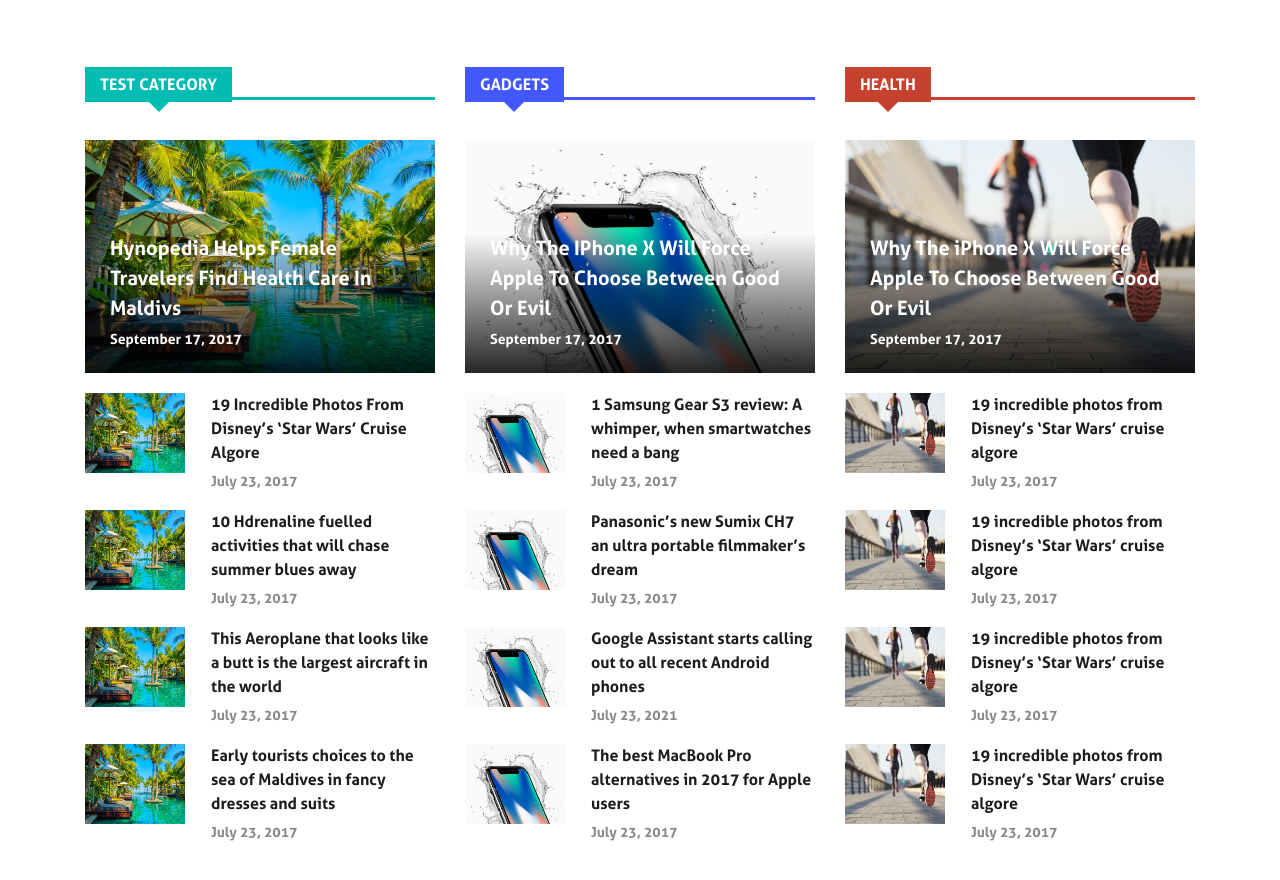
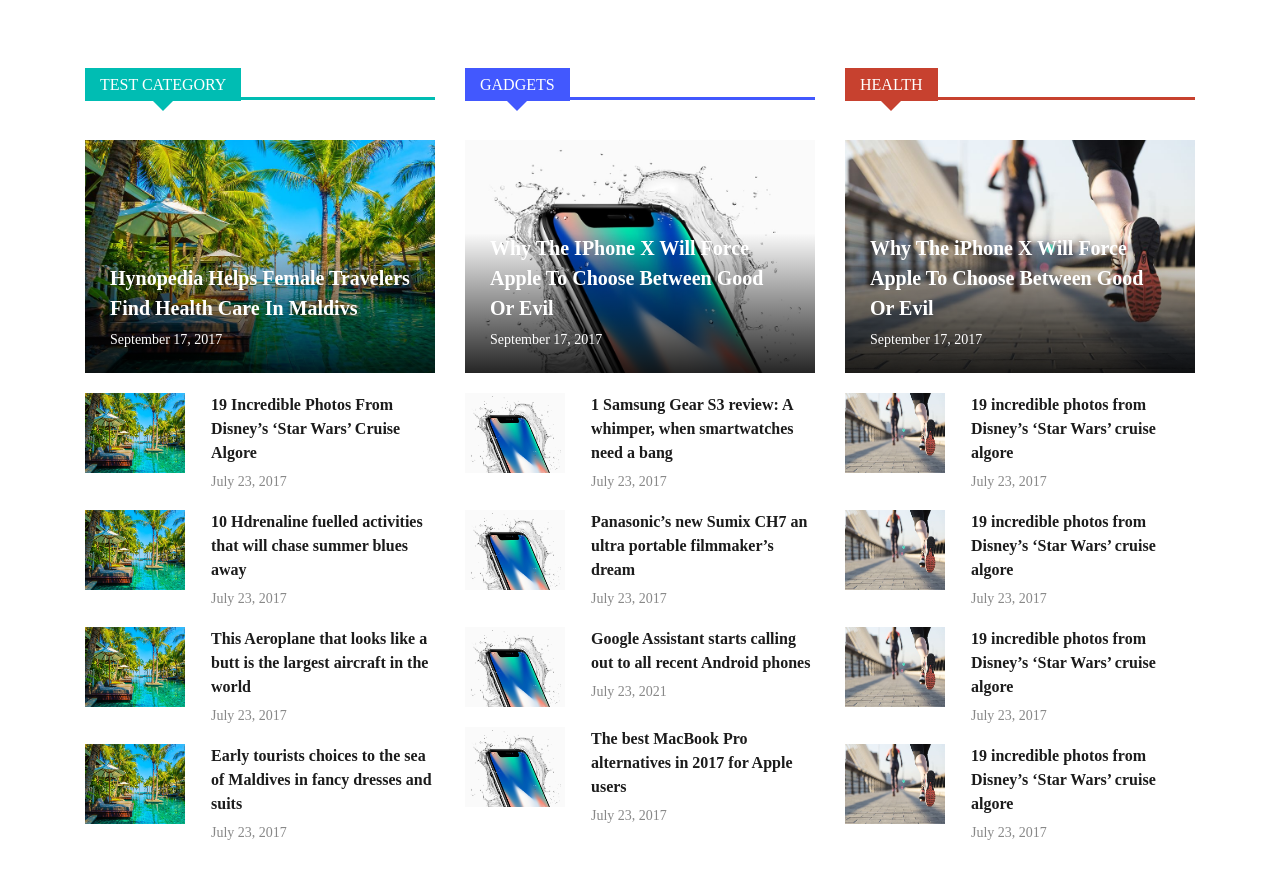
Before and after one commit to Pakizer/azpress.az, a plain HTML site: page index.html in a window 1280 px wide. Drawn offline with nearby package versions, Linux system fonts and the light colour scheme; files that its build step writes are made by us from their sources.

Commit message:
Update _main.scss

```diff
--- a/sass/base/_main.scss
+++ b/sass/base/_main.scss
@@ -1,5 +1,4 @@
 @font-face {
-  font-family: "Averta";
   src: url(/fonts/Aller/Aller_Bd.ttf);
   font-style: normal;
 }
```
